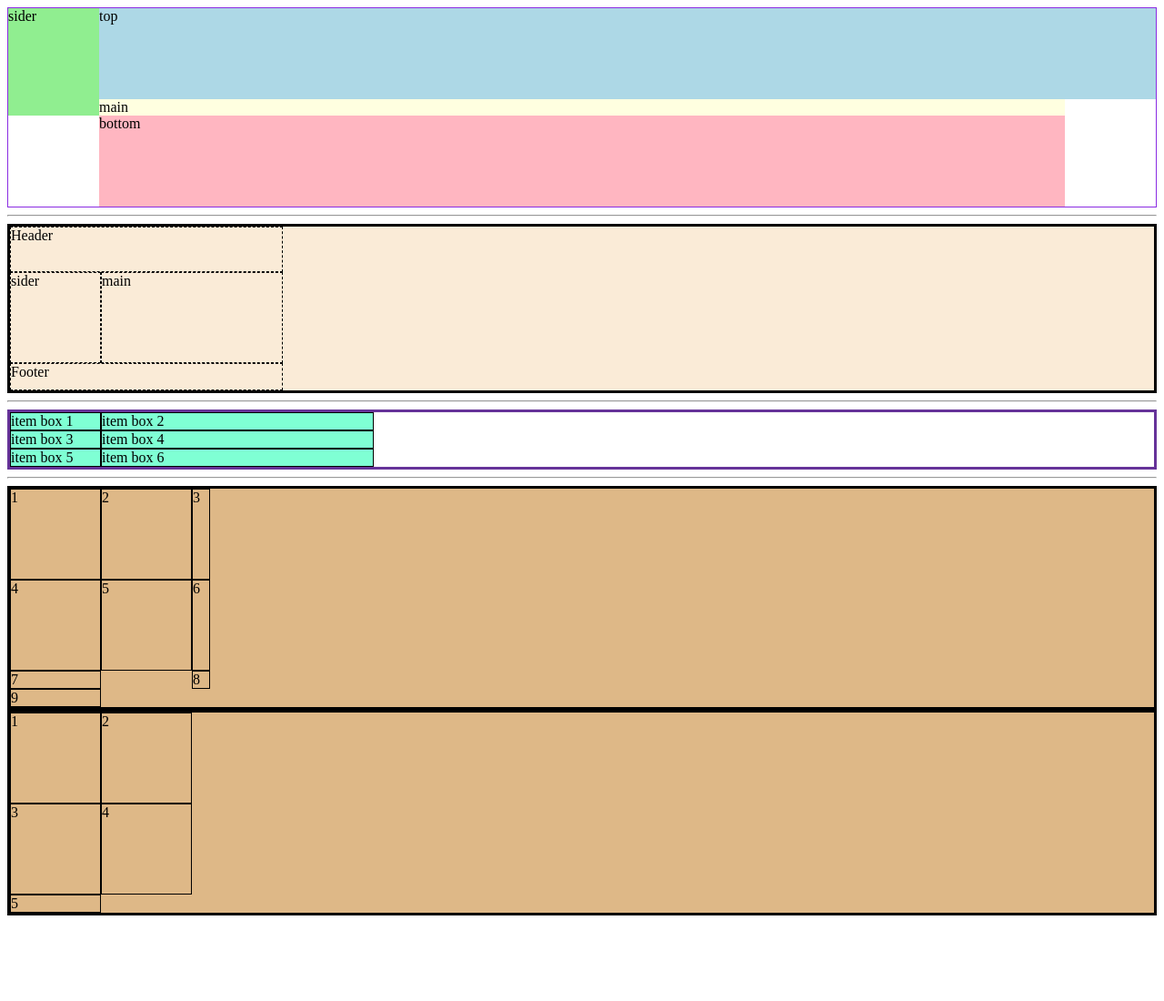
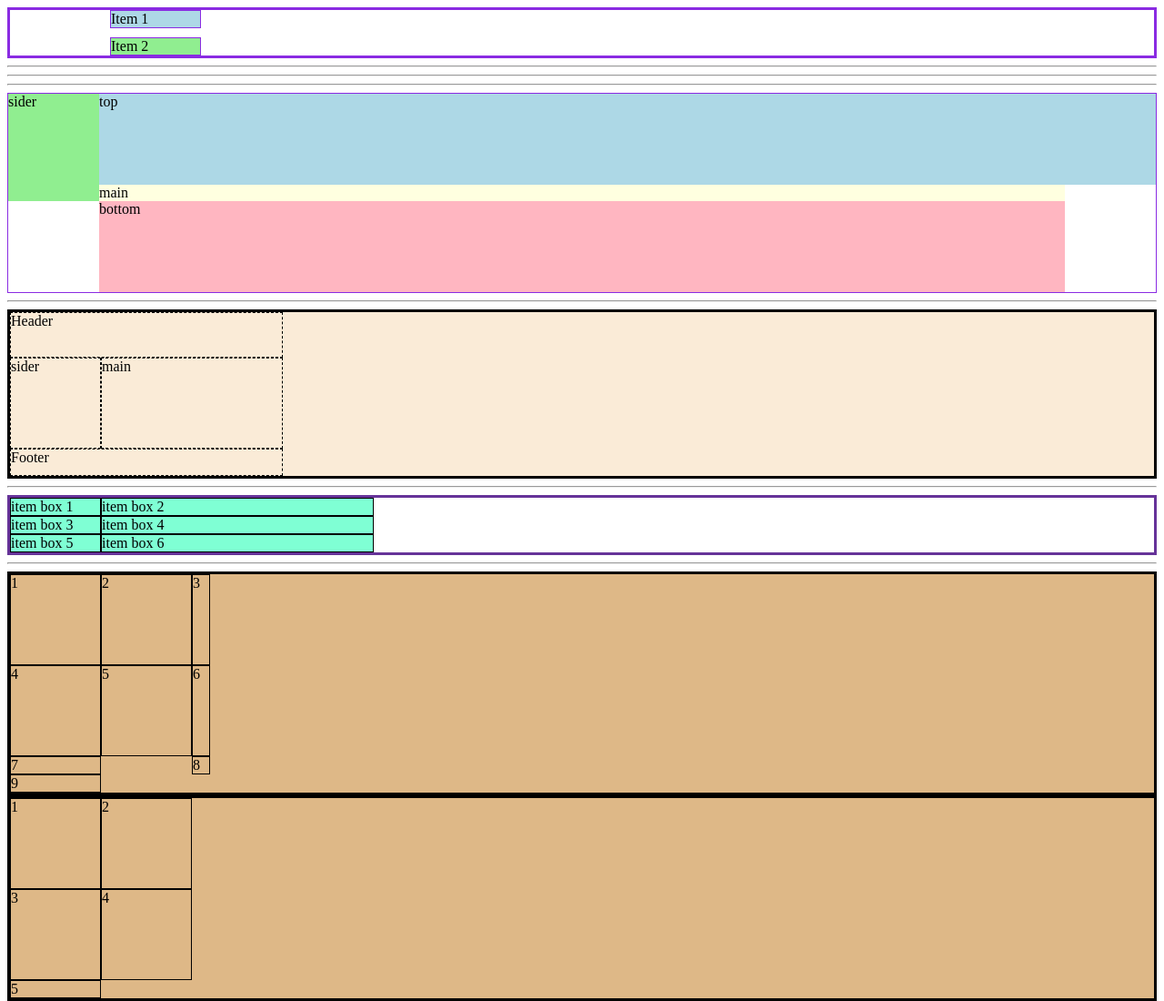
Before and after one commit to thalsi/css, a website: page src/Module 5-Layout Systems/4-grid/index.html in a window 1280 px wide. Shown: the whole page at 91% size. Before the commit the page ends 1014 px from the top, so only its background shows below. Drawn offline with Linux system fonts and the light colour scheme.

Commit message:
docs: grid items

```diff
--- a/src/Module 5-Layout Systems/4-grid/index.css
+++ b/src/Module 5-Layout Systems/4-grid/index.css
@@ -1,3 +1,22 @@
+.grid-container {
+  border: 3px solid blueviolet;
+  display: grid;
+  grid-template-columns: 100px 100px 100px;
+  gap: 10px;
+}
+
+.item1 {
+  border: 1px solid blueviolet;
+  grid-column-start: -3;
+  background: lightblue;
+}
+
+.item2 {
+  border: 1px solid blueviolet;
+  grid-column-end: 3;
+  background: lightgreen;
+}
+
 .dashboard {
   border: 1px solid blueviolet;
   display: grid;
--- a/src/Module 5-Layout Systems/4-grid/index.html
+++ b/src/Module 5-Layout Systems/4-grid/index.html
@@ -8,6 +8,15 @@
     <link rel="stylesheet" href="index.css" />
   </head>
   <body>
+    <div class="grid-container">
+      <div class="item1">Item 1</div>
+      <div class="item2">Item 2</div>
+    </div>
+
+    <hr />
+    <hr />
+    <hr />
+
     <div class="dashboard">
       <div class="header">top</div>
       <div class="sider">sider</div>
```
